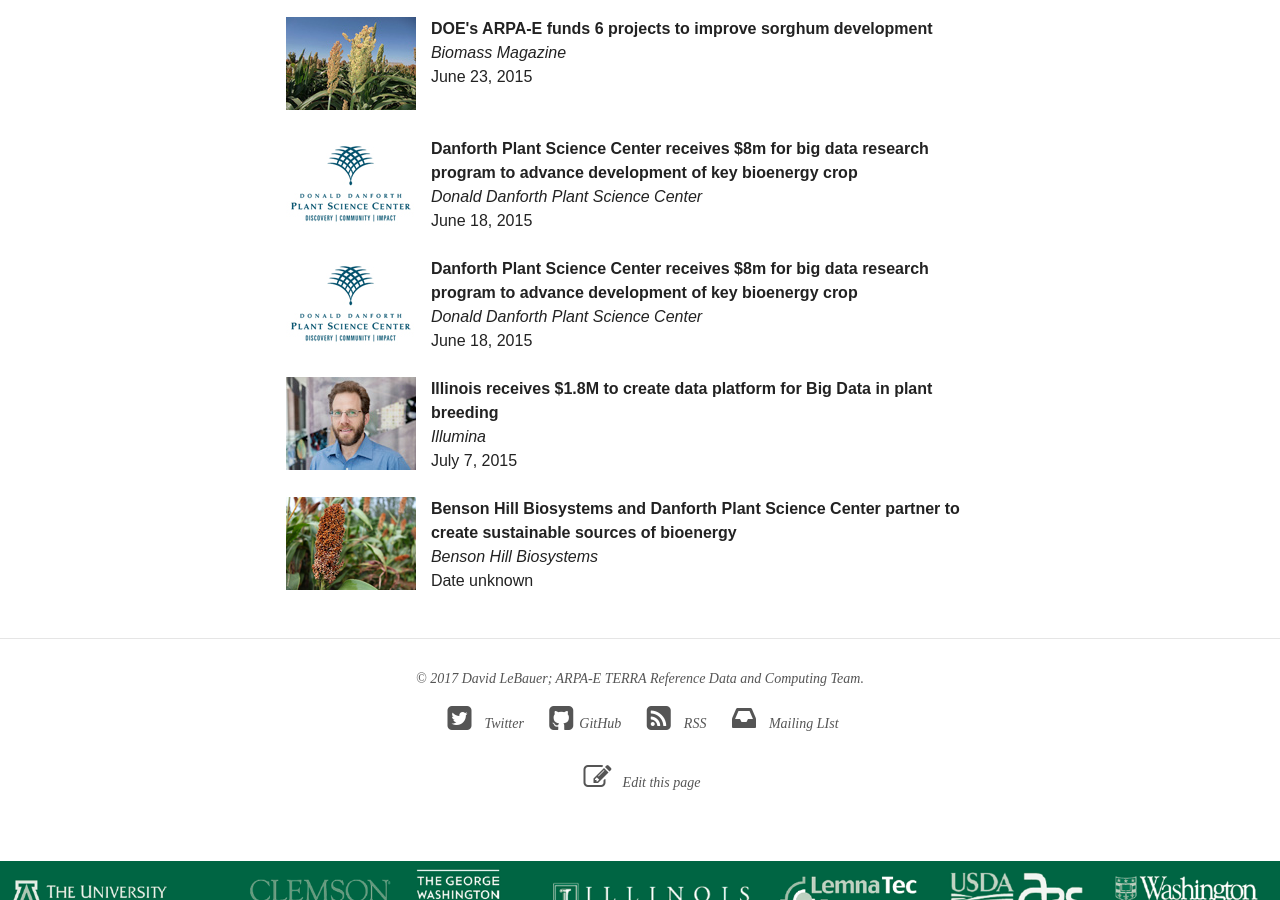
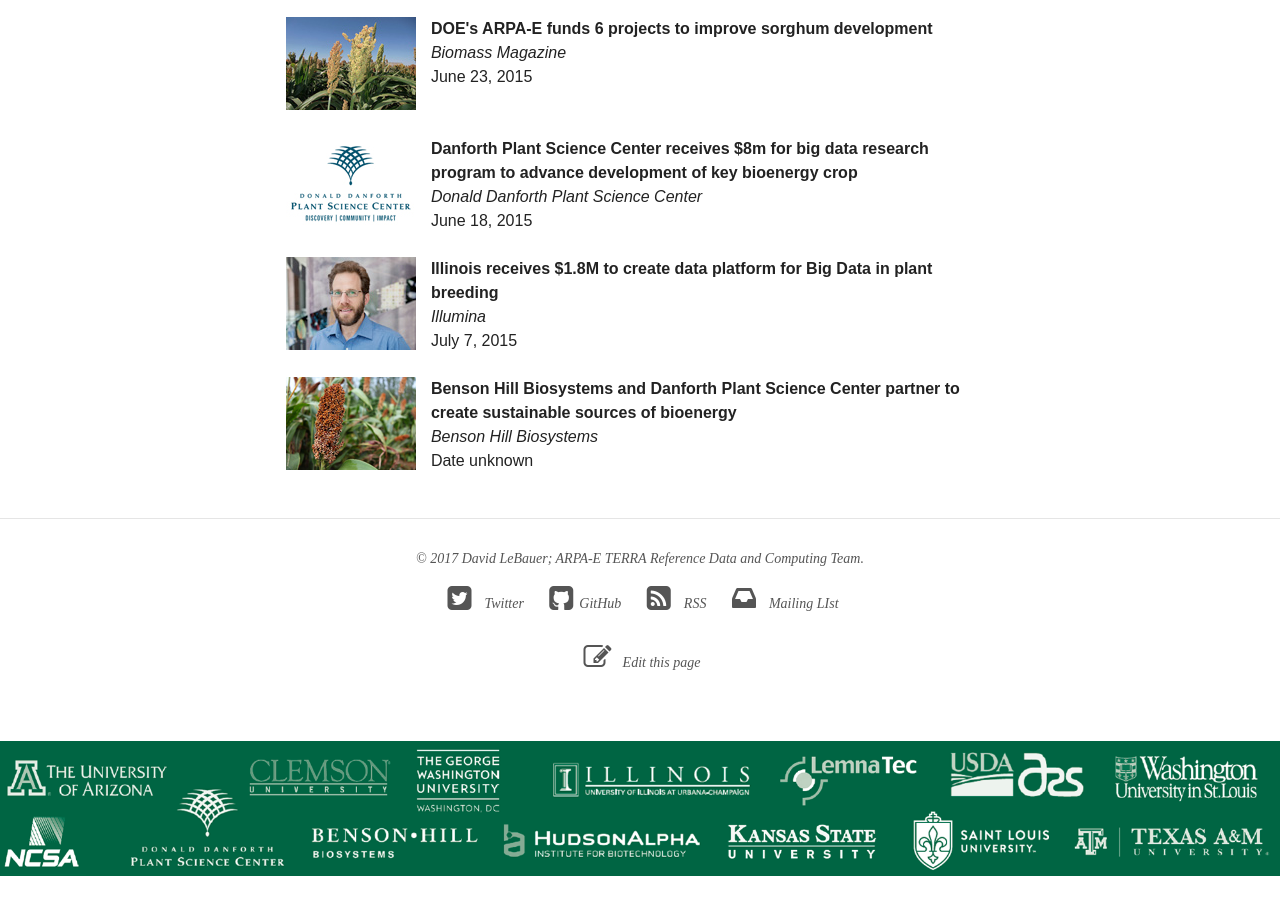
Before and after one commit to terra-reference/terraref.github.io, a Jekyll site: the page built from press/index.md, in a window 1280 px wide and 900 px high, scrolled down 2696 px. Built offline with Jekyll 4.4.1, drawn with Linux system fonts in a browser that asks for light colours; nearby versions of some CDN libraries.

Commit message:
deleted duplicate PR

```diff
--- a/press/index.md
+++ b/press/index.md
@@ -166,13 +166,6 @@ Video: https://youtu.be/U5hO3Y81Ib8
 </div>
 
 <div class="press">
-<span class="pr-image"><img src="/images/press/Danforth plant science.jpg"></span>
-<span class="pr-title"><a href="https://www.danforthcenter.org/news-media/news-releases/news-item/danforth-plant-science-center-receives-grant-for-research-program-to-advance-development-of-key-bioenergy-crop" target="_blank">Danforth Plant Science Center receives $8m for big data research program to advance development of key bioenergy crop</a></span>
-<span class="pr-pub">Donald Danforth Plant Science Center</span>
-<span class="pr-date">June 18, 2015</span>
-</div>
-
-<div class="press">
 <span class="pr-image"><img src="/images/press/igb.jpg"></span>
 <span class="pr-title"><a href="https://www.igb.illinois.edu/article/illinois-receives-18m-create-data-platform-big-data-plant-breeding" target="_blank">Illinois receives $1.8M to create data platform for Big Data in plant breeding</a></span>
 <span class="pr-pub">Illumina</span>
```
